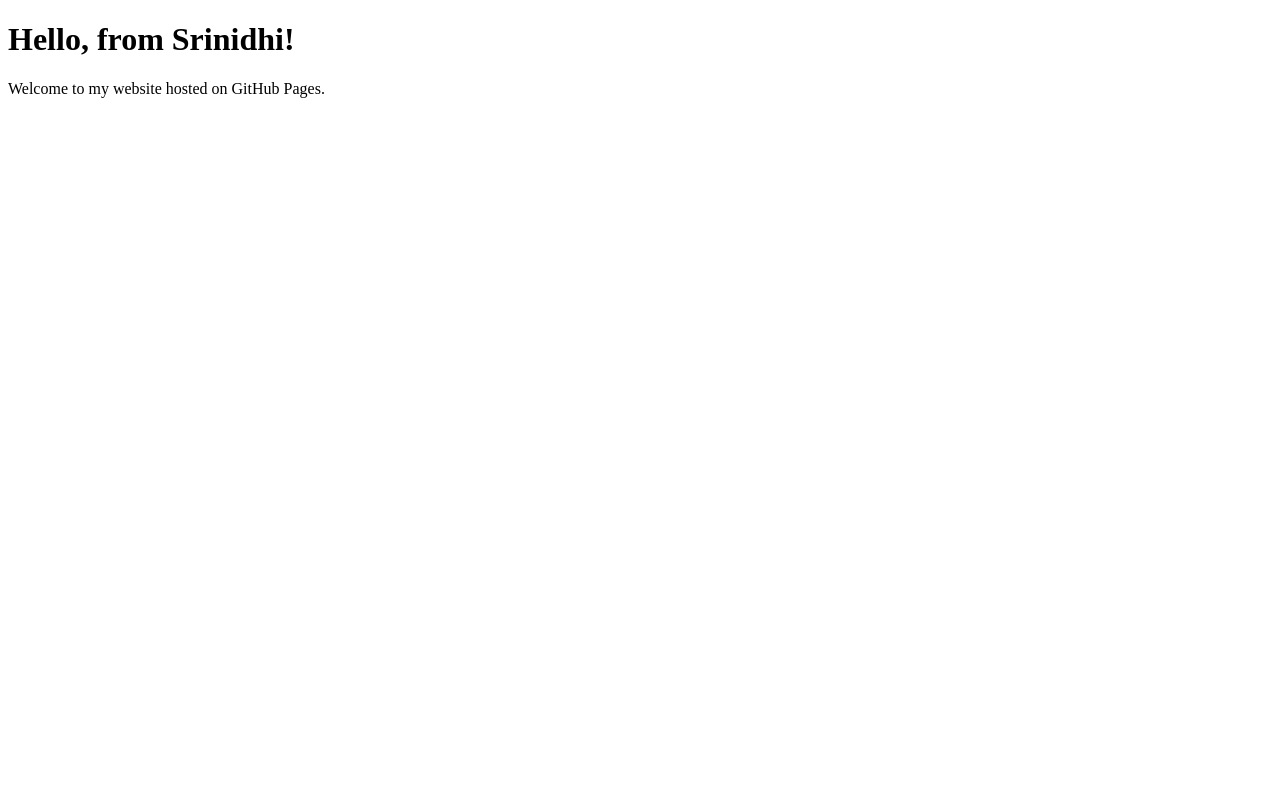
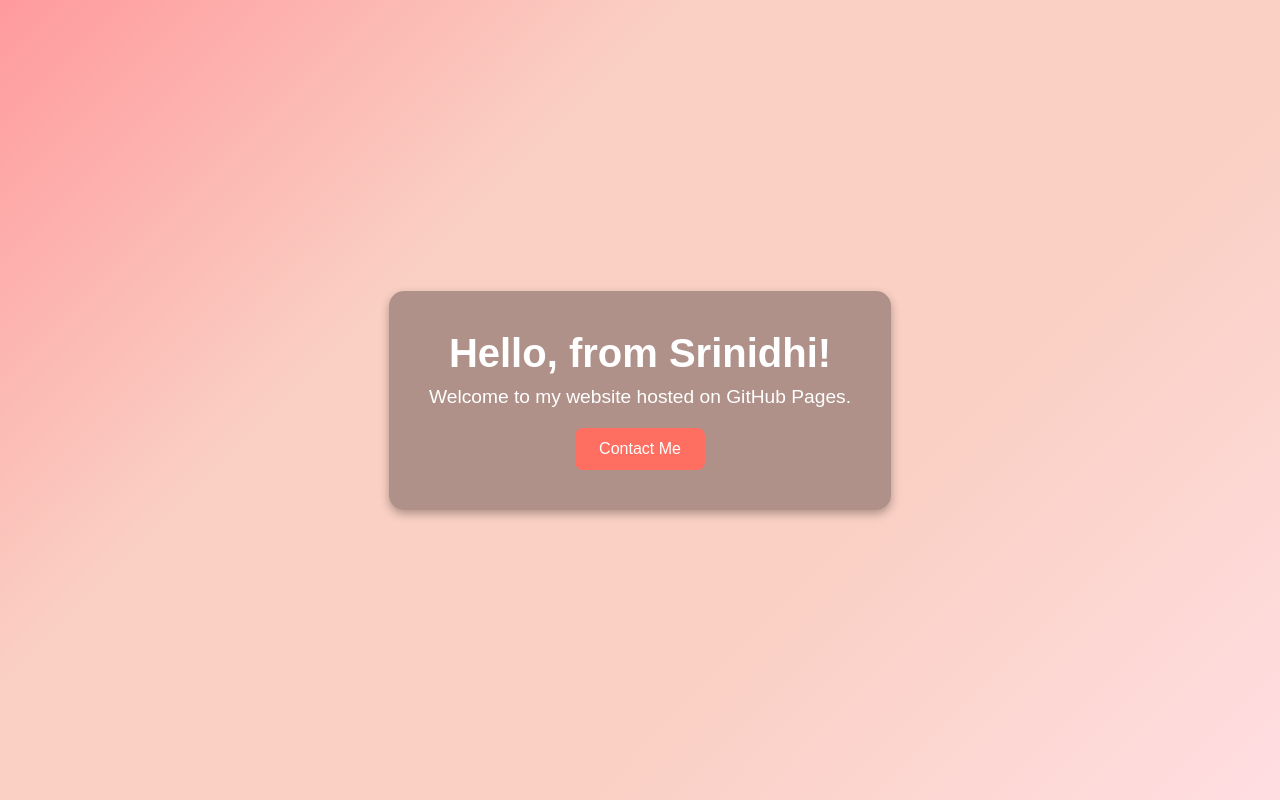
Before and after one commit to ssp-007/srinidhi-website, a plain HTML site: page index.html in a window 1280 px wide. Drawn offline with Linux system fonts and the light colour scheme.

Commit message:
Update index.html

```diff
--- a/index.html
+++ b/index.html
@@ -3,10 +3,65 @@
 <head>
     <meta charset="UTF-8">
     <meta name="viewport" content="width=device-width, initial-scale=1.0">
-    <title>My GitHub Page</title>
+    <title>Srinidhi | Portfolio</title>
+    <style>
+        * {
+            margin: 0;
+            padding: 0;
+            box-sizing: border-box;
+            font-family: "Arial", sans-serif;
+        }
+
+        body {
+            background: linear-gradient(135deg, #ff9a9e, #fad0c4, #fad0c4, #ffdde1);
+            display: flex;
+            justify-content: center;
+            align-items: center;
+            height: 100vh;
+            text-align: center;
+            color: white;
+        }
+
+        .container {
+            background: rgba(0, 0, 0, 0.3);
+            padding: 40px;
+            border-radius: 15px;
+            box-shadow: 0 4px 10px rgba(0, 0, 0, 0.3);
+        }
+
+        h1 {
+            font-size: 2.5rem;
+            margin-bottom: 10px;
+        }
+
+        p {
+            font-size: 1.2rem;
+            margin-bottom: 20px;
+        }
+
+        .btn {
+            display: inline-block;
+            background: #ff6f61;
+            color: white;
+            padding: 12px 24px;
+            text-decoration: none;
+            font-size: 1rem;
+            border-radius: 8px;
+            transition: 0.3s;
+        }
+
+        .btn:hover {
+            background: #ff3b2f;
+        }
+    </style>
 </head>
 <body>
-    <h1>Hello, from Srinidhi!</h1>
-    <p>Welcome to my website hosted on GitHub Pages.</p>
+
+    <div class="container">
+        <h1>Hello, from Srinidhi!</h1>
+        <p>Welcome to my website hosted on GitHub Pages.</p>
+        <a href="mailto:your-email@example.com" class="btn">Contact Me</a>
+    </div>
+
 </body>
 </html>
```
